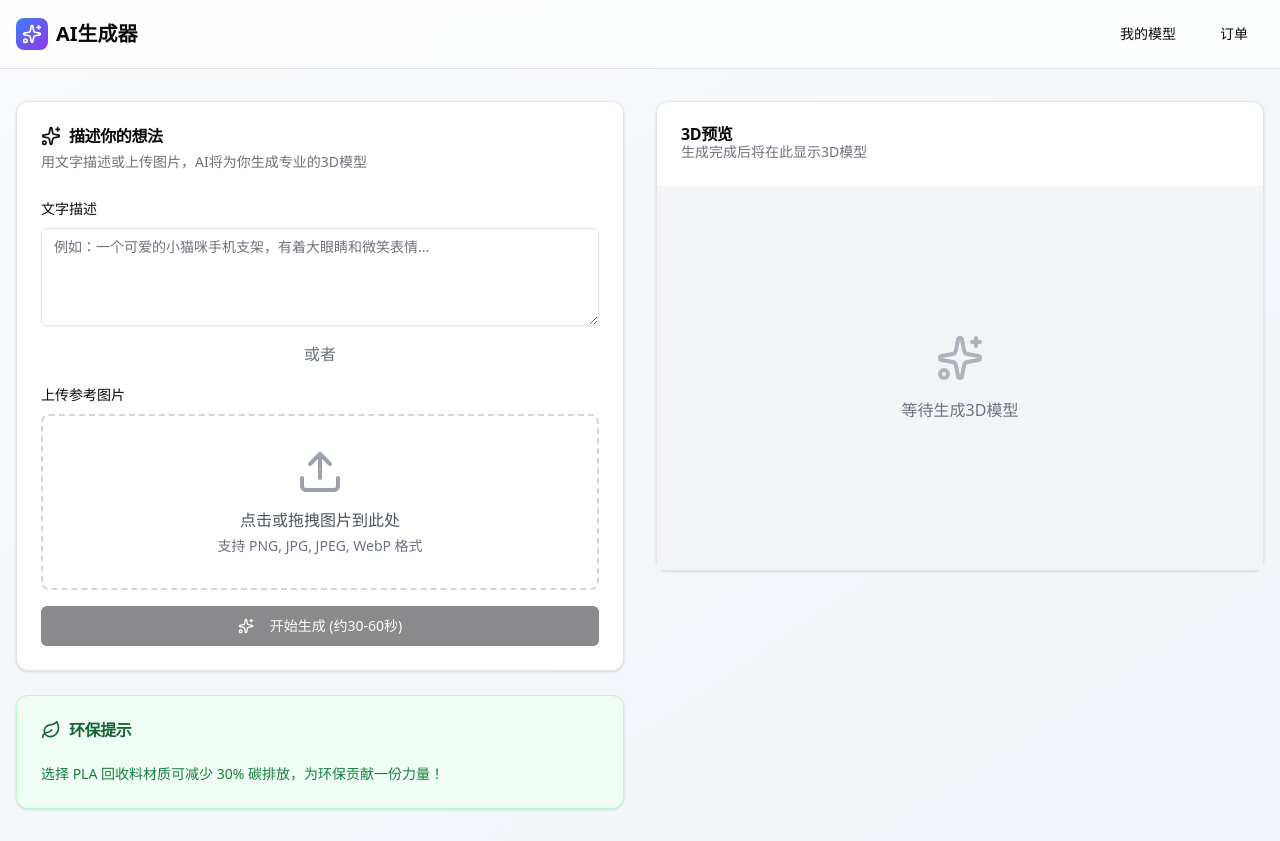
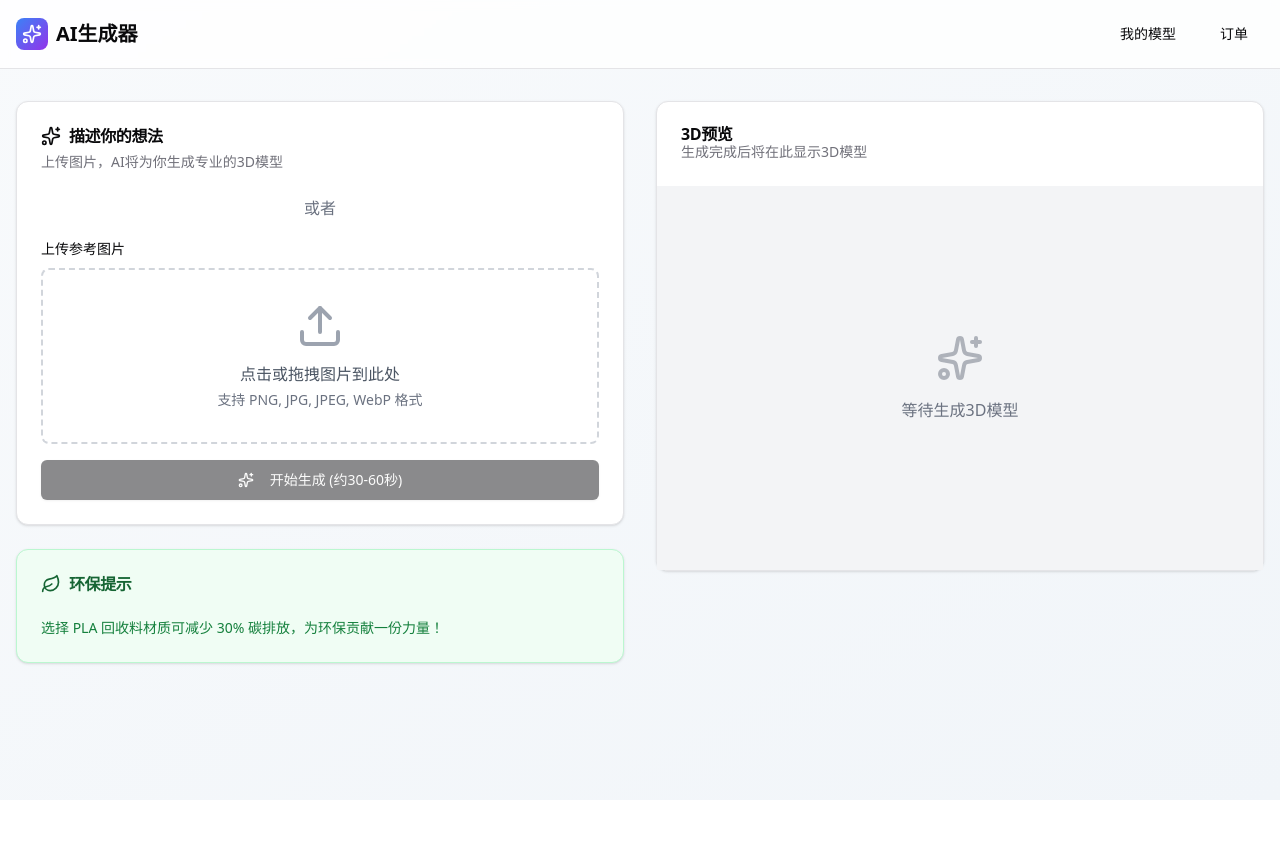
Before and after one commit to META4722/Easy3D, a Next.js app: page /generate in a window 1280 px wide. After the commit the page ends 800 px from the top, so only its background shows below. Built offline with nearby package versions, Linux system fonts and the light colour scheme.

Commit message:
feat: command the code

```diff
--- a/src/app/generate/page.tsx
+++ b/src/app/generate/page.tsx
@@ -522,12 +522,12 @@ export default function GeneratePage() {
                   描述你的想法
                 </CardTitle>
                 <CardDescription>
-                  用文字描述或上传图片，AI将为你生成专业的3D模型
+                  上传图片，AI将为你生成专业的3D模型
                 </CardDescription>
               </CardHeader>
 
               <CardContent className="space-y-4">
-                <div>
+                {/* <div>
                   <Label htmlFor="prompt">文字描述</Label>
                   <Textarea
                     id="prompt"
@@ -537,7 +537,7 @@ export default function GeneratePage() {
                     rows={4}
                     className="mt-2"
                   />
-                </div>
+                </div>  */}
 
                 <div className="text-center text-gray-500">或者</div>
 
```
